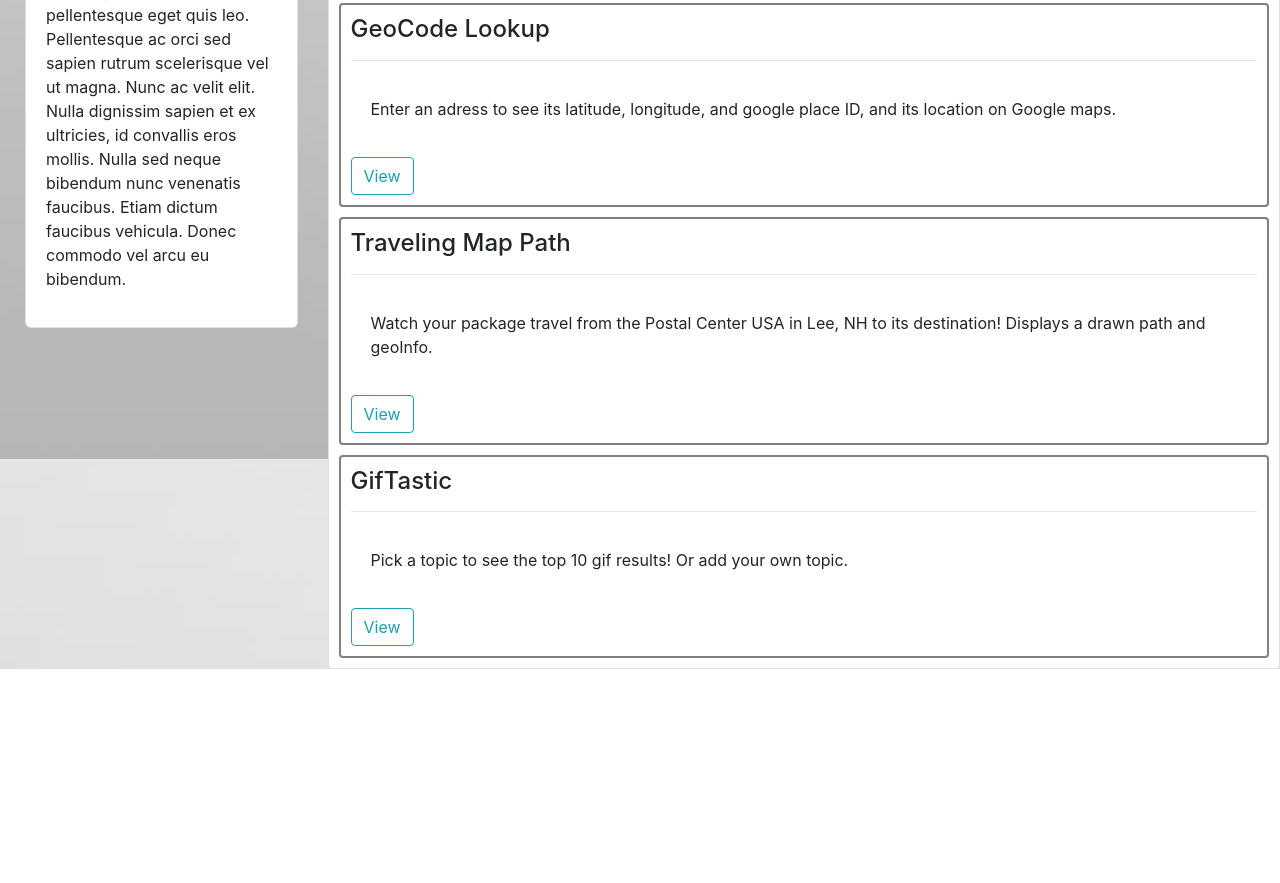
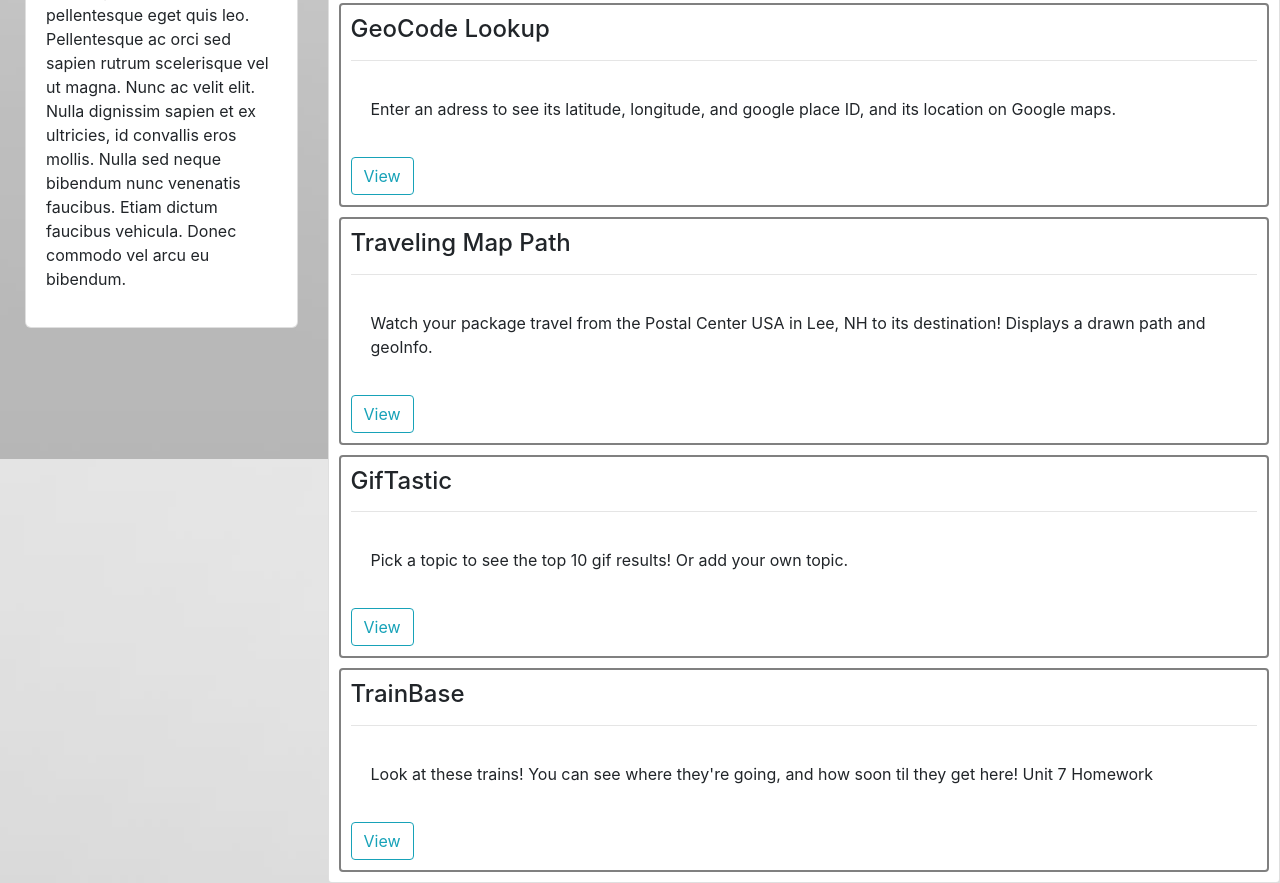
Before and after one commit to zrheaume/zrheaume.github.io, a plain HTML site: page index.html in a window 1280 px wide. Shown: the part 981-1864 px from the top of the page. Before the commit the page ends 1650 px from the top, so only its background shows below. Drawn offline with nearby package versions, Linux system fonts and the light colour scheme.

Commit message:
added link for TrainBase Unit 7 Homework

```diff
--- a/index.html
+++ b/index.html
@@ -72,7 +72,8 @@
                                     <hr>
                                 </div>
                                 <div>
-                                    <a class="btn btn-outline-info" href="https://zrheaume.github.io/WordGuessGame/"> View </a>
+                                    <a class="btn btn-outline-info" href="https://zrheaume.github.io/WordGuessGame/">
+                                        View </a>
                                 </div>
                             </div>
 
@@ -82,10 +83,12 @@
                                     <hr>
                                 </div>
                                 <div class="link-custom-body">
-                                    <p class="link-custom-desc"> "Crystal Collector" - Attempt to hit a target value by clicking crystals</p>
+                                    <p class="link-custom-desc"> "Crystal Collector" - Attempt to hit a target value by
+                                        clicking crystals</p>
                                 </div>
                                 <div>
-                                    <a class="btn btn-outline-info" href="https://zrheaume.github.io/Unit-4-Game/"> View </a>
+                                    <a class="btn btn-outline-info" href="https://zrheaume.github.io/Unit-4-Game/">
+                                        View </a>
                                 </div>
                             </div>
 
@@ -95,10 +98,12 @@
                                     <hr>
                                 </div>
                                 <div class="link-custom-body">
-                                    <p class="link-custom-desc"> "The Trvia Game" - Put your music trivia to the test in this timed game</p>
+                                    <p class="link-custom-desc"> "The Trvia Game" - Put your music trivia to the test
+                                        in this timed game</p>
                                 </div>
                                 <div>
-                                    <a class="btn btn-outline-info" href="https://zrheaume.github.io/TriviaGame/"> View </a>
+                                    <a class="btn btn-outline-info" href="https://zrheaume.github.io/TriviaGame/"> View
+                                    </a>
                                 </div>
                             </div>
 
@@ -108,10 +113,12 @@
                                     <hr>
                                 </div>
                                 <div class="link-custom-body">
-                                    <p class="link-custom-desc"> Enter an adress to see its latitude, longitude, and google place ID, and its location on Google maps.</p>
+                                    <p class="link-custom-desc"> Enter an adress to see its latitude, longitude, and
+                                        google place ID, and its location on Google maps.</p>
                                 </div>
                                 <div>
-                                    <a class="btn btn-outline-info" href="https://zrheaume.github.io/geocodeQuery">View </a>
+                                    <a class="btn btn-outline-info" href="https://zrheaume.github.io/geocodeQuery">View
+                                    </a>
                                 </div>
                             </div>
 
@@ -121,10 +128,12 @@
                                     <hr>
                                 </div>
                                 <div class="link-custom-body">
-                                    <p class="link-custom-desc"> Watch your package travel from the Postal Center USA in Lee, NH to its destination! Displays a drawn path and geoInfo.</p>
+                                    <p class="link-custom-desc"> Watch your package travel from the Postal Center USA
+                                        in Lee, NH to its destination! Displays a drawn path and geoInfo.</p>
                                 </div>
                                 <div>
-                                    <a class="btn btn-outline-info" href="https://zrheaume.github.io/drawMapPath">View </a>
+                                    <a class="btn btn-outline-info" href="https://zrheaume.github.io/drawMapPath">View
+                                    </a>
                                 </div>
                             </div>
                             <div class="link-custom">
@@ -133,13 +142,29 @@
                                     <hr>
                                 </div>
                                 <div class="link-custom-body">
-                                    <p class="link-custom-desc">Pick a topic to see the top 10 gif results! Or add your own topic.</p>
+                                    <p class="link-custom-desc">Pick a topic to see the top 10 gif results! Or add your
+                                        own topic.</p>
                                 </div>
                                 <div>
-                                    <a class="btn btn-outline-info" href="https://zrheaume.github.io/GifTastic/"> View </a>
+                                    <a class="btn btn-outline-info" href="https://zrheaume.github.io/GifTastic/"> View
+                                    </a>
                                 </div>
                             </div>
-<!-- Link template
+                            <div class="link-custom">
+                                <div class="link-custom-header">
+                                    <h3 class="link-custom-title">TrainBase</h3>
+                                    <hr>
+                                </div>
+                                <div class="link-custom-body">
+                                    <p class="link-custom-desc">Look at these trains! You can see where they're going,
+                                        and how soon til they get here! Unit 7 Homework</p>
+                                </div>
+                                <div>
+                                    <a class="btn btn-outline-info" href="https://zrheaume.github.io/TrainBase/"> View
+                                    </a>
+                                </div>
+                            </div>
+                            <!-- Link template
                             <div class="link-custom">
                                 <div class="link-custom-header">
                                     <h3 class="link-custom-title"></h3>
```
